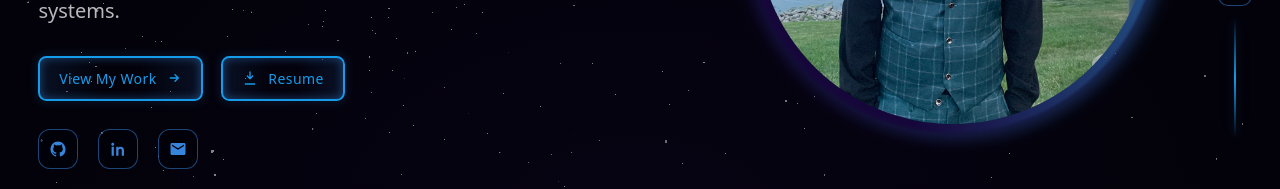
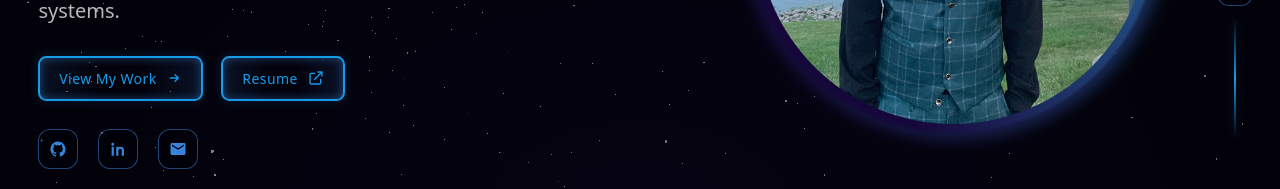
Before and after one commit to sayuj0/portfolio, a React (Vite) app: page / in a window 1280 px wide. Shown: the part 502-691 px from the top of the page. Built offline with nearby package versions, Linux system fonts and the light colour scheme.

Commit message:
resume update

```diff
--- a/src/sections/HeroSection.jsx
+++ b/src/sections/HeroSection.jsx
@@ -41,11 +41,21 @@ function HeroSection({ onProjectsClick }) {
             <a
               className="hero__btn hero__btn--compact"
               href={withBase("resume/resume.pdf")}
-              download="Sayuj_Shrestha_Resume.pdf"
+              target="_blank"
+              rel="noreferrer"
             >
+              Resume
               <svg className="hero__btnIcon" viewBox="0 0 24 24" aria-hidden="true">
                 <path
-                  d="M12 3v10m0 0 4-4m-4 4-4-4M5 21h14"
+                  d="M15 3h6v6m0-6L10 14"
+                  fill="none"
+                  stroke="currentColor"
+                  strokeWidth="2"
+                  strokeLinecap="round"
+                  strokeLinejoin="round"
+                />
+                <path
+                  d="M19 14v5a2 2 0 0 1-2 2H5a2 2 0 0 1-2-2V7a2 2 0 0 1 2-2h5"
                   fill="none"
                   stroke="currentColor"
                   strokeWidth="2"
@@ -53,7 +63,6 @@ function HeroSection({ onProjectsClick }) {
                   strokeLinejoin="round"
                 />
               </svg>
-              Resume
             </a>
           </div>
 
```
